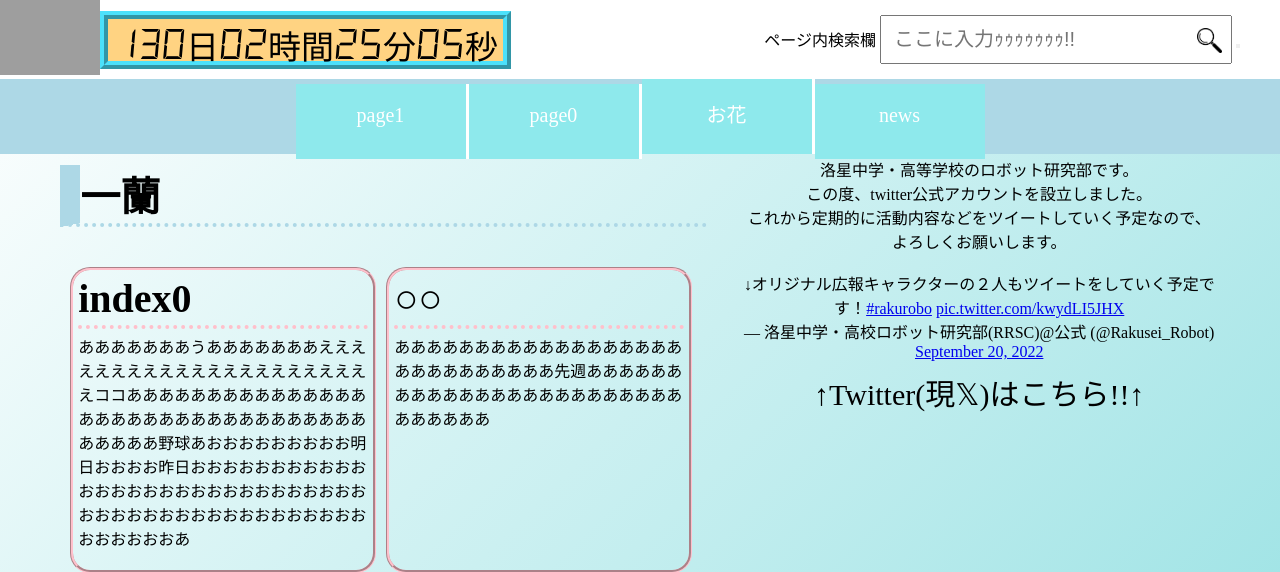
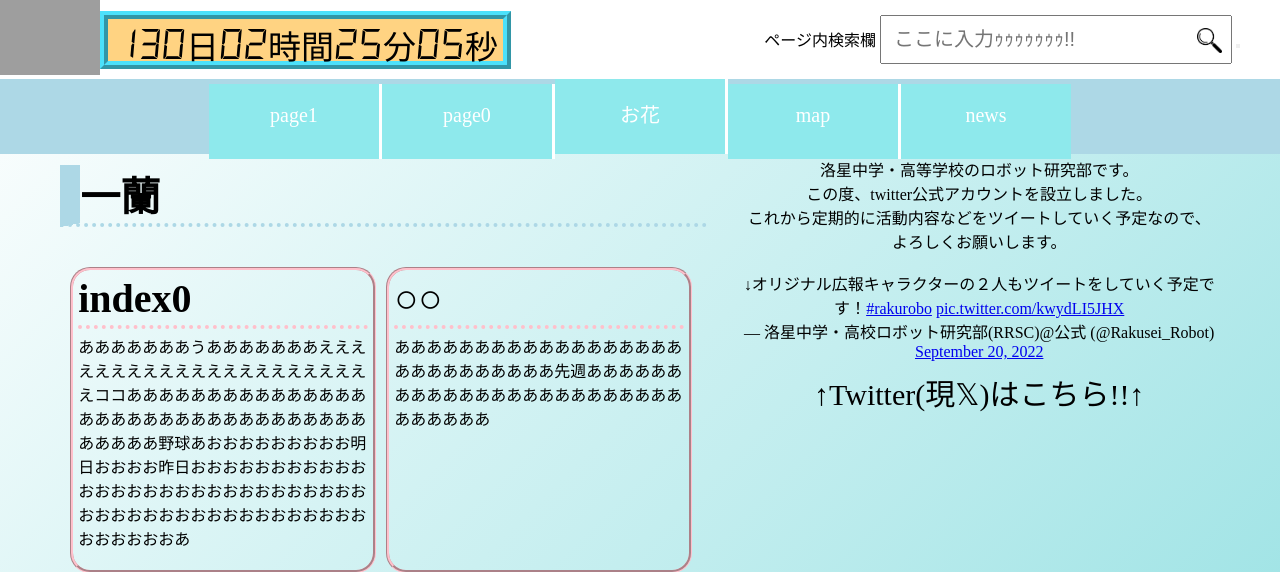
Before and after one commit to ramune64/web_rakusei_fes, a PHP site: page /index.php in a window 1280 px wide. Shown: the top 572 px of the page. Run offline with PHP 8.4, Linux system fonts and the light colour scheme; some libraries are stand-ins or nearby versions; some web fonts are replaced; grey boxes are pictures that could not be loaded.

Commit message:
var_改良

```diff
--- a/header-nav.php
+++ b/header-nav.php
@@ -1,8 +1,8 @@
 <?php
-    $var_list = ["page1","page0","お花","news"];
-    $var_link_list = ["/test.php","/index.php","img_test.php","/news_top.php"];
-    $var_link_list_id = [["#page1-1","#page1-2","#page1-3"],["#page0-1","#page0-2","#page0-3","#page0-4"],["#page4-1","#page4-2","#page4-3"]];
-    $var_name_list = [["page1-1","page1-2","page1-3"],["page0-1","page0-2","page0-3","page0-4"],["モッコウバラ","桜","エクセル"]];
+    $var_list = ["page1","page0","お花","map","news"];
+    $var_link_list = ["/test.php","/index.php","img_test.php","map_demo.php","/news_top.php"];
+    $var_link_list_id = [["#page1-1","#page1-2","#page1-3"],["#page0-1","#page0-2","#page0-3","#page0-4"],["#page4-1","#page4-2","#page4-3"],[]];
+    $var_name_list = [["page1-1","page1-2","page1-3"],["page0-1","page0-2","page0-3","page0-4"],["モッコウバラ","桜","エクセル"],[]];
     $var_id = ["first","second","third","fourth","fifth","sixth"];
     $li_id = ["ze_fi","ze_se","ze_th","ze_fo","ze_fi"];
     $suf_id = ["suf1","suf2","suf3","suf4","suf5"];
@@ -47,7 +47,7 @@
                         <li class="ze">
                             <div id="$var_id[$i]" class="var_id">
                                 <ul>
-                                    <li id="$li_id[$i]" class="fi">$var_list[$i]</li>
+                                    <a href="$var_link_list[$i]"><li id="$li_id[$i]" class="fi">$var_list[$i]</li></a>
                                     <div id="$suf_id[$i]" class="sub">
                                         $under
                                     </div>
@@ -61,9 +61,9 @@
         <li class="ze">
             <div  id="last" class="var_id">
                 <ul>
-                    <li id="ze_last" class="fi last"><?php echo end($var_list) ?></li>
+                    <a href="../news_top.php"><li id="ze_last" class="fi last"><?php echo end($var_list) ?></li></a>
                         <div id="suflast" class="sub">
-                            <a href="../news_top.php"><li class="last">ニュース一覧</li></a>
+                            <!-- <a href="../news_top.php"><li class="last">ニュース一覧</li></a> -->
                         </div>
                 </ul>
             </div>
```
Also changed, not shown: map_demo.php (renamed from news/9news.php).
